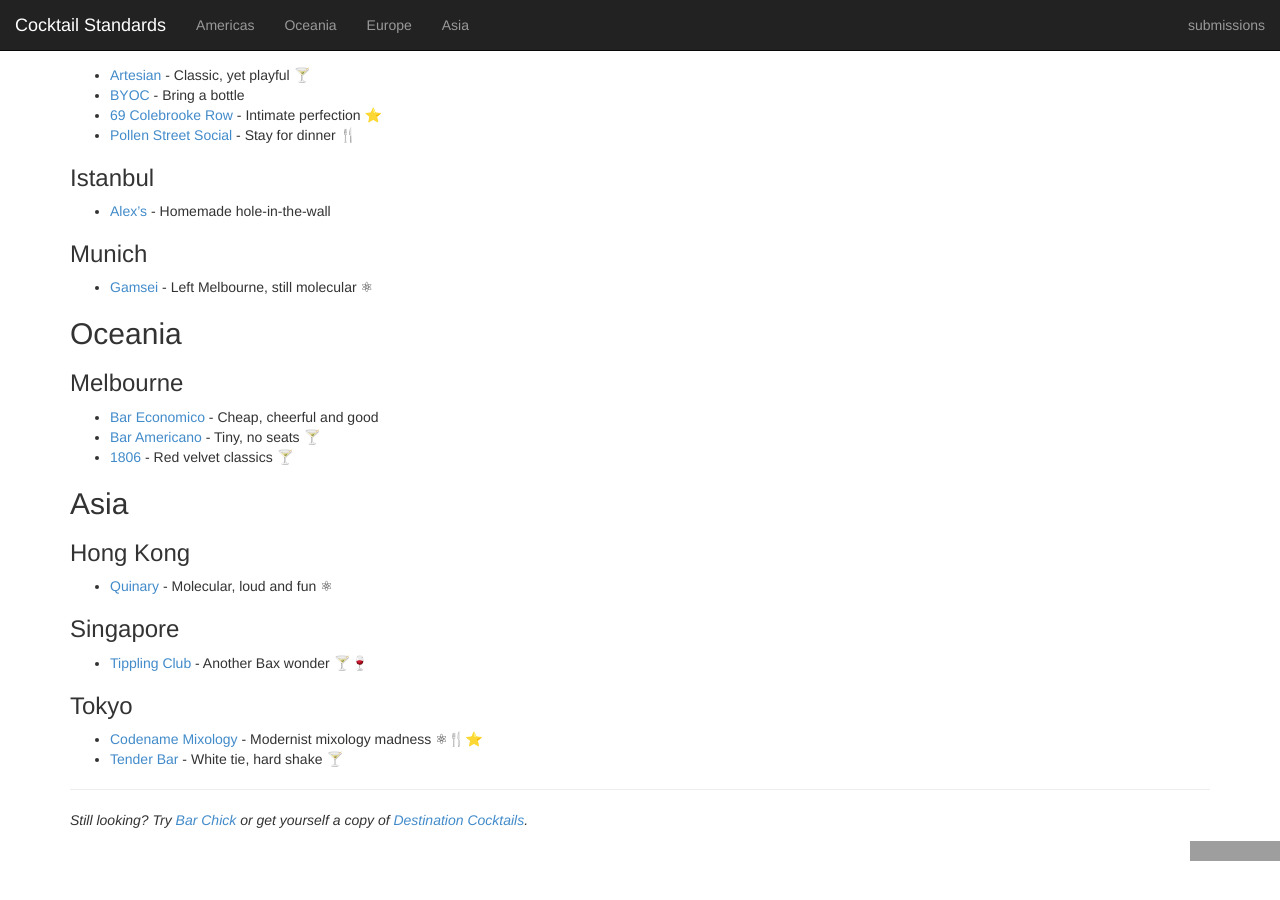
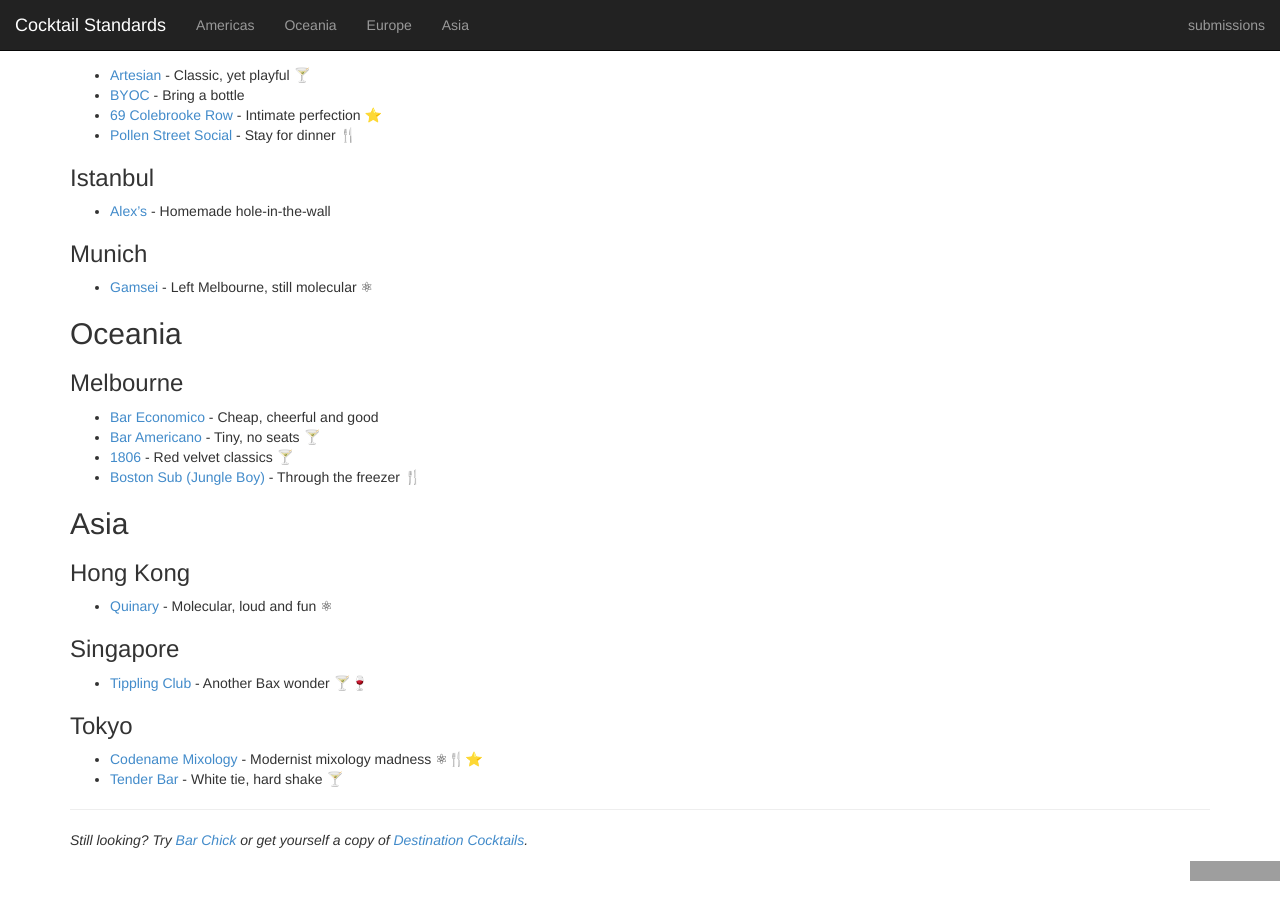
Before and after one commit to CocktailStandards/CocktailStandards.github.io, a Jekyll site: the page built from index.md, in a window 1280 px wide and 900 px high, scrolled down 653 px. Built offline with Jekyll 4.4.1, drawn with Linux system fonts in a browser that asks for light colours; grey boxes are pictures that could not be loaded.

Commit message:
add jungle boy

```diff
--- a/index.md
+++ b/index.md
@@ -55,7 +55,8 @@ show_nav: true
 
 * [Bar Economico](http://www.bareconomico.com.au/) - Cheap, cheerful and good
 * [Bar Americano](https://www.facebook.com/baramericanomel) - Tiny, no seats  🍸
-* [1806](http://www.1806.com.au) - Red velvet classics  🍸
+* [1806](http://www.1806.com.au) - Red velvet classics 🍸
+* [Boston Sub (Jungle Boy)](http://www.bostonsub.com.au) - Through the freezer 🍴
 
 
 ## Asia
```
